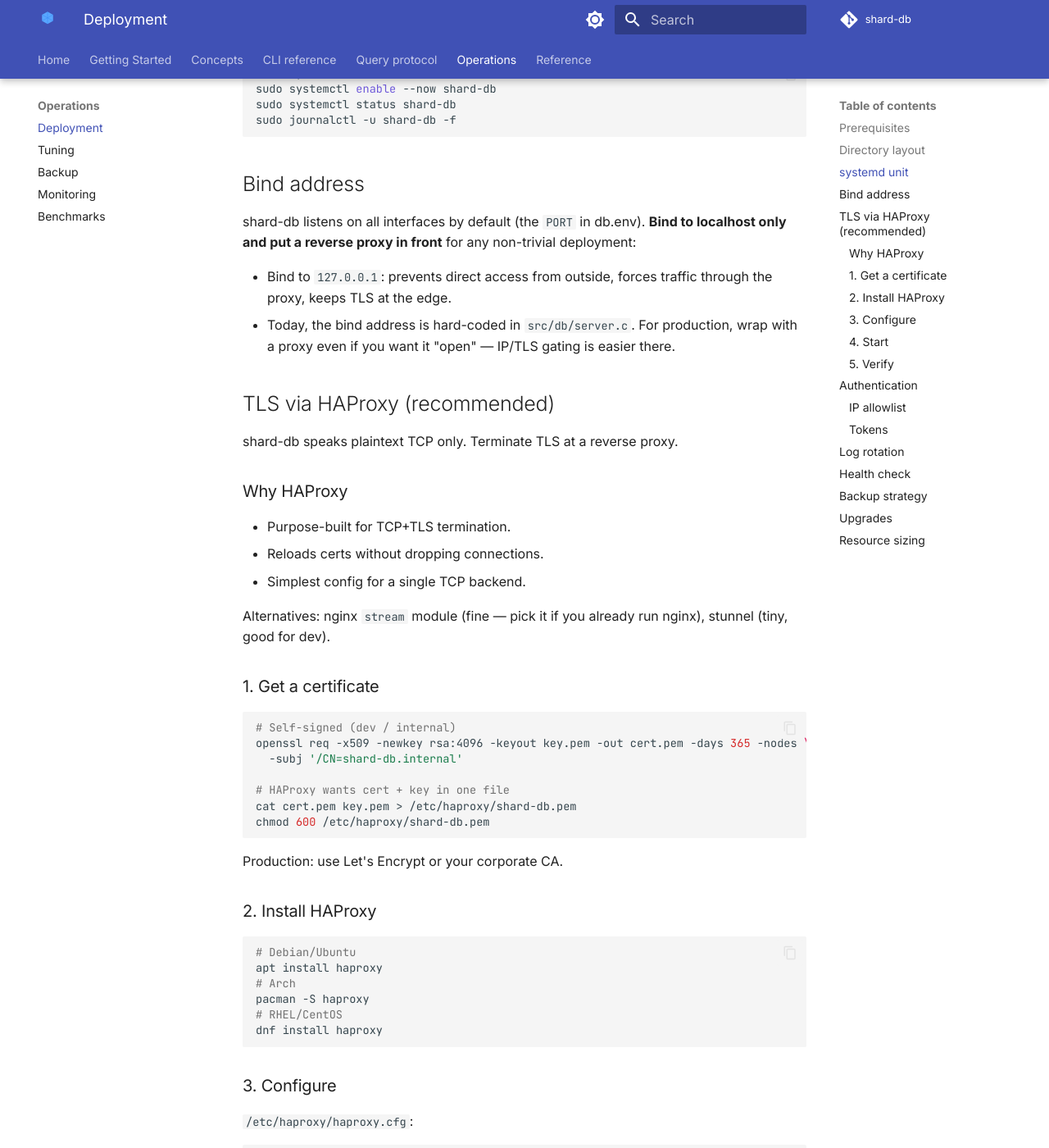
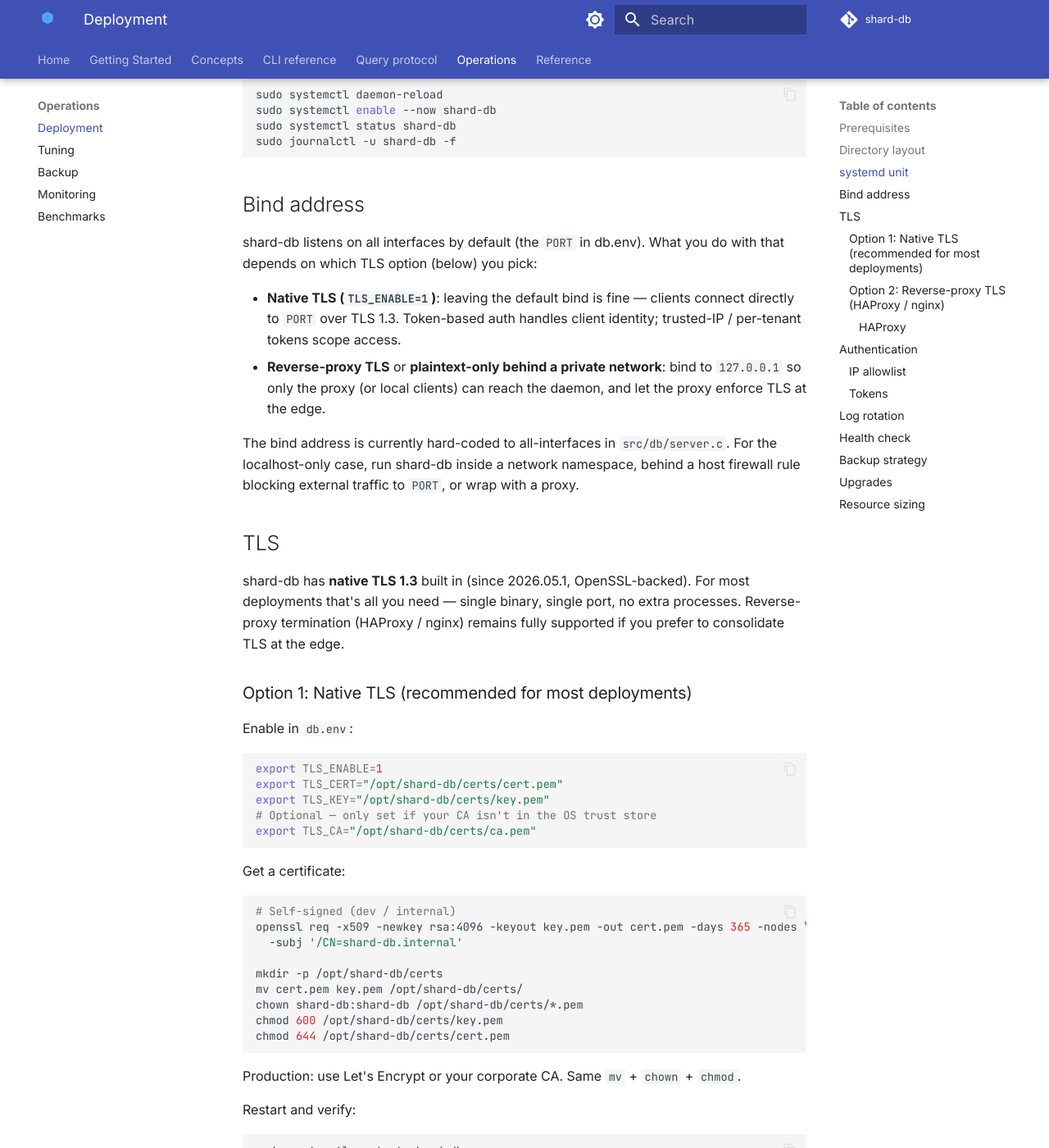
Before and after one commit to sayyiditow/shard-db, an MkDocs documentation site: the page built from docs/operations/deployment.md, in a window 1280 px wide and 1400 px high, scrolled down 1696 px. Shown: the whole window at 82% size. Built offline with MkDocs 1.6.1 and Material for MkDocs 9.7.7, drawn with Linux system fonts in a browser that asks for light colours; comment, search, counter and statistics services are not loaded; some of the changed text lies outside the part shown.

Commit message:
docs: lead deployment with native TLS, demote HAProxy to alternative
Stale framing: deployment.md said "shard-db speaks plaintext TCP only"
and pitched HAProxy as the recommended TLS path. Native TLS 1.3 has
been built in since 2026.05.1 — single binary, single port, no extra
process to install or supervise.

- deployment.md: TLS section restructured. Option 1 (native, recommended)
  shows the db.env knobs (TLS_ENABLE / TLS_CERT / TLS_KEY) and cert
  setup; Option 2 (reverse-proxy via HAProxy or nginx) kept verbatim
  as the alternative for users with an existing TLS pipeline, cert
  hot-reload requirements, or multi-service edge consolidation.
- deployment.md: bind-address advice updated — native TLS doesn't need
  a localhost-only bind, only the reverse-proxy / private-network paths
  do.
- deployment.md: opening paragraph updated to mention both options.
- quickstart.md / configuration.md: link descriptions to deployment.md
  updated to mention both TLS options.

README.md, docs/index.md, and docs/query-protocol/overview.md already
had the correct "native TLS, reverse-proxy as alternative" framing —
unchanged.

Co-Authored-By: Claude Opus 4.7 (1M context) <noreply@anthropic.com>

````diff
--- a/docs/operations/deployment.md
+++ b/docs/operations/deployment.md
@@ -1,6 +1,6 @@
 # Deployment
 
-Getting shard-db into a real environment. Covers systemd, reverse proxy for TLS, bind-address hardening, logs, and health checks.
+Getting shard-db into a real environment. Covers systemd, native TLS (built in) and reverse-proxy TLS (HAProxy / nginx) as options, bind-address hardening, logs, and health checks.
 
 ## Prerequisites
 
@@ -78,49 +78,76 @@ sudo journalctl -u shard-db -f
 
 ## Bind address
 
-shard-db listens on all interfaces by default (the `PORT` in db.env). **Bind to localhost only and put a reverse proxy in front** for any non-trivial deployment:
+shard-db listens on all interfaces by default (the `PORT` in db.env). What you do with that depends on which TLS option (below) you pick:
 
-- Bind to `127.0.0.1`: prevents direct access from outside, forces traffic through the proxy, keeps TLS at the edge.
-- Today, the bind address is hard-coded in `src/db/server.c`. For production, wrap with a proxy even if you want it "open" — IP/TLS gating is easier there.
+- **Native TLS (`TLS_ENABLE=1`)**: leaving the default bind is fine — clients connect directly to `PORT` over TLS 1.3. Token-based auth handles client identity; trusted-IP / per-tenant tokens scope access.
+- **Reverse-proxy TLS** or **plaintext-only behind a private network**: bind to `127.0.0.1` so only the proxy (or local clients) can reach the daemon, and let the proxy enforce TLS at the edge.
 
-## TLS via HAProxy (recommended)
+The bind address is currently hard-coded to all-interfaces in `src/db/server.c`. For the localhost-only case, run shard-db inside a network namespace, behind a host firewall rule blocking external traffic to `PORT`, or wrap with a proxy.
 
-shard-db speaks plaintext TCP only. Terminate TLS at a reverse proxy.
+## TLS
 
-### Why HAProxy
+shard-db has **native TLS 1.3** built in (since 2026.05.1, OpenSSL-backed). For most deployments that's all you need — single binary, single port, no extra processes. Reverse-proxy termination (HAProxy / nginx) remains fully supported if you prefer to consolidate TLS at the edge.
 
-- Purpose-built for TCP+TLS termination.
-- Reloads certs without dropping connections.
-- Simplest config for a single TCP backend.
+### Option 1: Native TLS (recommended for most deployments)
 
-Alternatives: nginx `stream` module (fine — pick it if you already run nginx), stunnel (tiny, good for dev).
+Enable in `db.env`:
 
-### 1. Get a certificate
+```bash
+export TLS_ENABLE=1
+export TLS_CERT="/opt/shard-db/certs/cert.pem"
+export TLS_KEY="/opt/shard-db/certs/key.pem"
+# Optional — only set if your CA isn't in the OS trust store
+export TLS_CA="/opt/shard-db/certs/ca.pem"
+```
+
+Get a certificate:
 
 ```bash
 # Self-signed (dev / internal)
 openssl req -x509 -newkey rsa:4096 -keyout key.pem -out cert.pem -days 365 -nodes \
   -subj '/CN=shard-db.internal'
 
-# HAProxy wants cert + key in one file
+mkdir -p /opt/shard-db/certs
+mv cert.pem key.pem /opt/shard-db/certs/
+chown shard-db:shard-db /opt/shard-db/certs/*.pem
+chmod 600 /opt/shard-db/certs/key.pem
+chmod 644 /opt/shard-db/certs/cert.pem
+```
+
+Production: use Let's Encrypt or your corporate CA. Same `mv` + `chown` + `chmod`.
+
+Restart and verify:
+
+```bash
+sudo systemctl restart shard-db
+echo '{"mode":"db-dirs"}' | openssl s_client -connect localhost:9199 -quiet 2>/dev/null
+```
+
+`PORT` becomes TLS-only when `TLS_ENABLE=1` — plaintext clients are rejected at handshake. Client identity is enforced via tokens (not mTLS). See [Configuration → TLS knobs](../getting-started/configuration.md) for `TLS_SKIP_VERIFY`, `TLS_SERVER_NAME`, and the full client-side options.
+
+**Cert rotation:** native TLS does **not** hot-reload certs — replace the cert files and restart the daemon. The single-instance lock plus systemd's restart hooks make this clean. If you need rotation without restart, use Option 2 instead.
+
+**Why use native TLS:**
+
+- Single binary, single process, single port — nothing else to install or supervise.
+- TLS 1.3 only (modern ciphersuites, forward secrecy).
+- Server refuses to start if cert/key are missing, unreadable, or mismatched — fail-fast vs. quietly serving plaintext.
+
+### Option 2: Reverse-proxy TLS (HAProxy / nginx)
+
+Use a reverse proxy when you already have a TLS pipeline (e.g., one HAProxy fronting a fleet of services), need cert hot-reload without restarting the daemon, or want to combine TLS termination with rate limiting / IP gating at the edge. Set `TLS_ENABLE=0` (the default) and bind shard-db to `127.0.0.1` so only the proxy reaches it.
+
+#### HAProxy
+
+```bash
+openssl req -x509 -newkey rsa:4096 -keyout key.pem -out cert.pem -days 365 -nodes \
+  -subj '/CN=shard-db.internal'
 cat cert.pem key.pem > /etc/haproxy/shard-db.pem
 chmod 600 /etc/haproxy/shard-db.pem
+
+apt install haproxy   # or pacman -S haproxy / dnf install haproxy
 ```
-
-Production: use Let's Encrypt or your corporate CA.
-
-### 2. Install HAProxy
-
-```bash
-# Debian/Ubuntu
-apt install haproxy
-# Arch
-pacman -S haproxy
-# RHEL/CentOS
-dnf install haproxy
-```
-
-### 3. Configure
 
 `/etc/haproxy/haproxy.cfg`:
 
@@ -143,20 +170,15 @@ backend shard_db
     server db1 127.0.0.1:9199 check
 ```
 
-### 4. Start
-
 ```bash
 sudo systemctl enable --now haproxy
-```
-
-### 5. Verify
-
-```bash
 ss -tlnp | grep 9200
 echo '{"mode":"db-dirs"}' | openssl s_client -connect localhost:9200 -quiet 2>/dev/null
 ```
 
-Client connects to port 9200 with TLS; HAProxy decrypts and forwards to shard-db on 127.0.0.1:9199. See the README for Python / Node.js / Java TLS client snippets.
+Client connects to port 9200; HAProxy decrypts and forwards to shard-db on 127.0.0.1:9199. nginx `stream` module is an equivalent option if you already run nginx.
+
+See the README for Python / Node.js / Java TLS client snippets — they're transport-agnostic and work against either option.
 
 ## Authentication
 
````
Also changed, not shown: docs/getting-started/configuration.md (+1 -1 lines), docs/getting-started/quickstart.md (+1 -1 lines).
